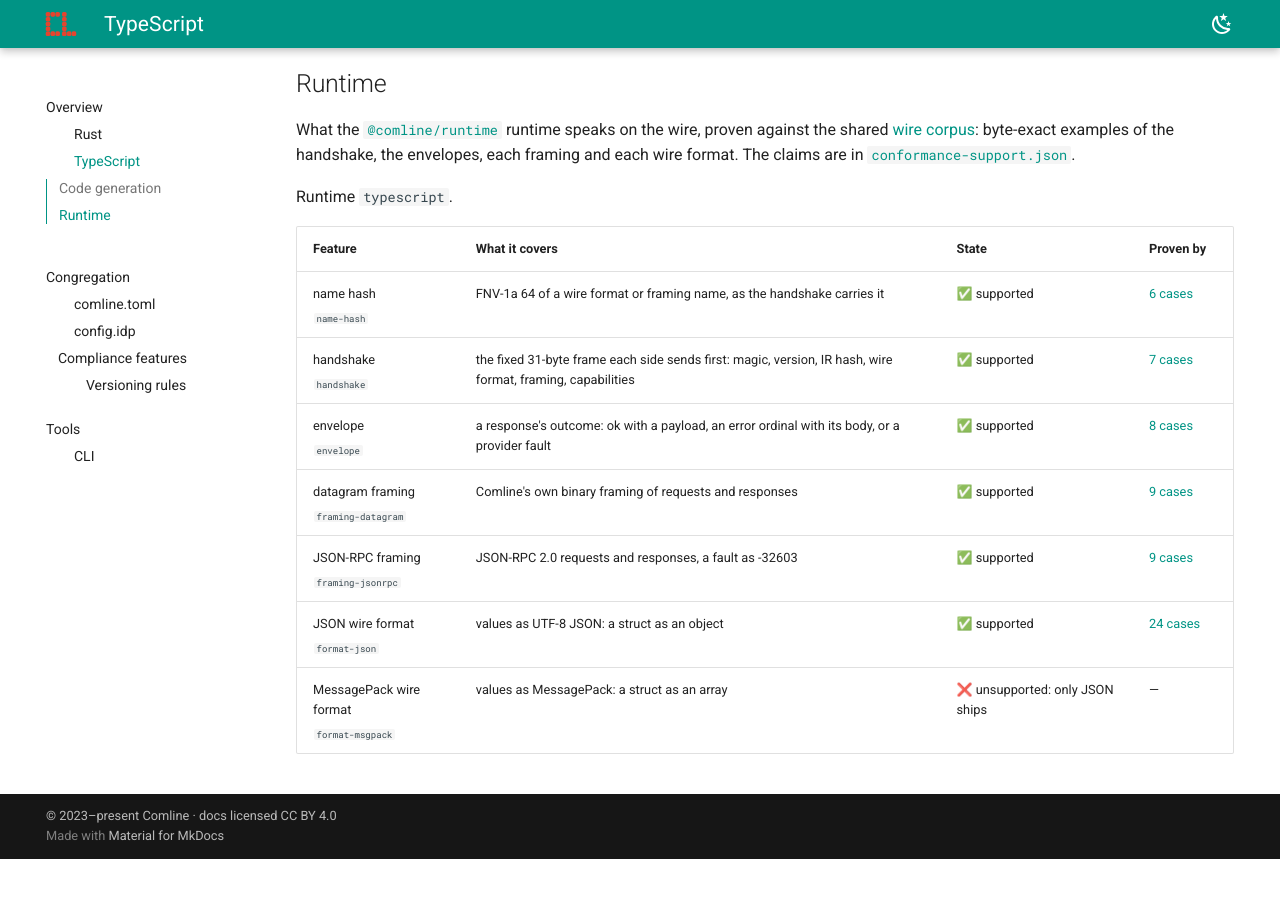
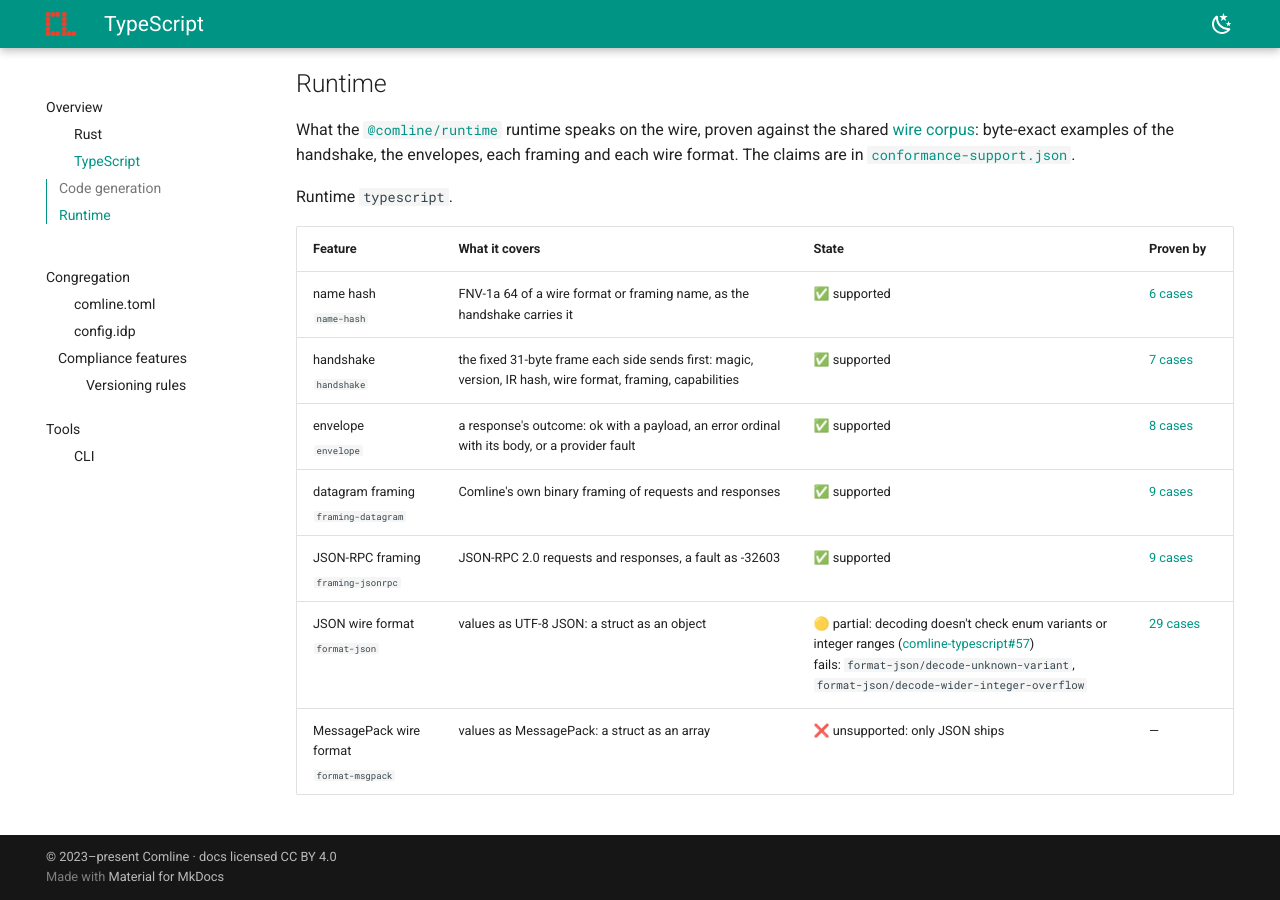
Before and after one commit to ComlineProject/docs, an MkDocs documentation site: the page built from docs/docs/reference/languages/typescript.md, in a window 1280 px wide and 900 px high, scrolled down 2090 px. Built offline with MkDocs 1.6.1 and Material for MkDocs 9.7.7, drawn with Linux system fonts in a browser that asks for light colours; the version menu is left out; before the commit the page ends 2949 px from its top, so only the background shows below that.

Commit message:
docs: language pages pick up the decode cases; TypeScript's JSON decoding is partial

```diff
--- a/docs/docs/reference/languages/typescript.md
+++ b/docs/docs/reference/languages/typescript.md
@@ -57,7 +57,7 @@
 | envelope <br><sub>`envelope`</sub> | a response's outcome: ok with a payload, an error ordinal with its body, or a provider fault | ✅ supported | [8 cases](https://github.com/ComlineProject/runtime/blob/main/runtime/conformance/vectors/envelope.json) |
 | datagram framing <br><sub>`framing-datagram`</sub> | Comline's own binary framing of requests and responses | ✅ supported | [9 cases](https://github.com/ComlineProject/runtime/blob/main/runtime/conformance/vectors/framing-datagram.json) |
 | JSON-RPC framing <br><sub>`framing-jsonrpc`</sub> | JSON-RPC 2.0 requests and responses, a fault as -32603 | ✅ supported | [9 cases](https://github.com/ComlineProject/runtime/blob/main/runtime/conformance/vectors/framing-jsonrpc.json) |
-| JSON wire format <br><sub>`format-json`</sub> | values as UTF-8 JSON: a struct as an object | ✅ supported | [24 cases](https://github.com/ComlineProject/runtime/blob/main/runtime/conformance/vectors/format-json.json) |
+| JSON wire format <br><sub>`format-json`</sub> | values as UTF-8 JSON: a struct as an object | 🟡 partial: decoding doesn't check enum variants or integer ranges ([comline-typescript#57](https://github.com/ComlineProject/comline-typescript/issues/57)) <br>fails: `format-json/decode-unknown-variant`, `format-json/decode-wider-integer-overflow` | [29 cases](https://github.com/ComlineProject/runtime/blob/main/runtime/conformance/vectors/format-json.json) |
 | MessagePack wire format <br><sub>`format-msgpack`</sub> | values as MessagePack: a struct as an array | ❌ unsupported: only JSON ships | — |
 
 <!-- runtime:end -->
```
Also changed, not shown: docs/docs/reference/languages/index.md (+1 -1 lines), docs/docs/reference/languages/rust.md (+2 -2 lines).
